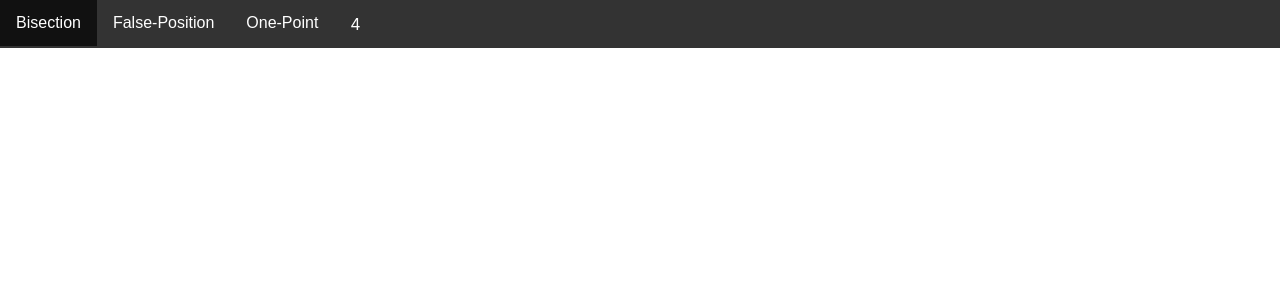
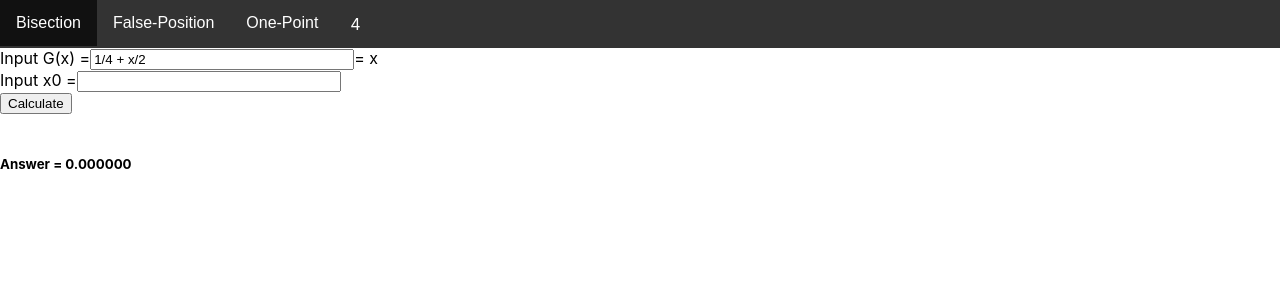
Before and after one commit to nut2334/NumerProject, a React (Create React App) app: page /Newton-Raphson in a window 1280 px wide. Shown: the top 300 px of the page. Built offline with nearby package versions, Linux system fonts and the light colour scheme.

Commit message:
3/30/2023

```diff
--- a/package.json
+++ b/package.json
@@ -10,6 +10,7 @@
     "@types/node": "^16.18.12",
     "@types/react": "^18.0.27",
     "@types/react-dom": "^18.0.10",
+    "electron-react-titlebar": "^1.2.1",
     "mathjs": "^11.5.1",
     "react": "^18.2.0",
     "react-bootstrap": "^2.7.0",
--- a/src/App.tsx
+++ b/src/App.tsx
@@ -5,6 +5,7 @@ import { BrowserRouter, Route, Routes } from 'react-router-dom';
 import Bisection from './Bisection';
 import FalsePosition from './False-Position';
 import OnePoint from './One-Point';
+import NewtonRaphson from './Newton-Raphson';
 
 function App() {
   return (
@@ -14,6 +15,7 @@ function App() {
         <Route path="/Bisection" element={<Bisection />} />
         <Route path="/False-Position" element={<FalsePosition />} />
         <Route path="/One-Point" element={<OnePoint />} />
+        <Route path="/Newton-Raphson" element={<NewtonRaphson />} />
       </Routes>
     </BrowserRouter>
   );
--- a/src/Newton-Raphson.tsx
+++ b/src/Newton-Raphson.tsx
@@ -1,9 +1,122 @@
-import React from 'react'
+import React, { useState } from 'react';
+import { Button, Container, Form, Table } from "react-bootstrap";
+import { evaluate } from 'mathjs'
+import Chart2 from './Chart2';
 
-const NewtonRaphson = () => {
+interface Type {
+  iteration: number;
+  X0: number;
+  Error: number;
+}
+
+const OnePoint = () => {
+  const [Equation, setEquation] = useState("1/4 + x/2")
+  const inputEquation = (event: React.ChangeEvent<HTMLInputElement>) => {
+    console.log(event.target.value)
+    setEquation(event.target.value)
+  }
+  const [X0, setX0] = useState<string>('0')
+  const inputX0 = (event: React.ChangeEvent<HTMLInputElement>) => {
+    console.log(event.target.value)
+    setX0(event.target.value)
+  }
+  const [html, setHtml] = useState<JSX.Element | null>(null);
+  const [valueIter, setValueIter] = useState<number[]>([]);
+  const [valueX0, setValueX0] = useState<number[]>([]);
+  const [ea, setEa] = useState<number[]>([]);
+
+  const calculateRoot = () => {
+    const x0num = parseFloat(X0)
+    const show = CalNewtonRaphson(x0num);
+
+    setHtml(print(show));
+
+    console.log(valueIter)
+    console.log(valueX0)
+  }
+
+  const error = (xnew: number, xold: number) => {
+    console.log(xold, xnew);
+    return Math.abs((xnew - xold) / xnew) * 100
+  };
+  const [X, setX] = useState(0);
+  var fX0, xold = 0;
+  const CalNewtonRaphson = (x0: number) => {
+    fX0 = evaluate(Equation, { x: x0 });
+    var temp: Type[] = [];
+    var iter = 0, ea = 100;
+
+    x0 = evaluate(Equation, { x: x0 });
+    ea = error(x0, xold);
+        console.log(x0, xold);
+        const obj: Type = {
+          iteration: iter,
+          X0: x0,
+          Error: ea
+        }
+        temp.push(obj);
+        xold = x0;
+        if(x0 == evaluate(Equation+"-x", { x: x0 })){
+          return temp;
+        }
+        iter++;
+        return temp;
+  }
+
+  const print = (data: Type[]) => {
+    console.log(data)
+    setValueIter(data.map((x) => x.iteration));
+    setValueX0(data.map((x) => x.X0));
+    setEa(data.map((x) => x.Error));
+    return (
+      <Container>
+        <Table striped bordered hover variant="dark">
+          <thead>
+            <tr>
+              <th>Iteration</th>
+              <th>X0</th>
+              <th>ERROR</th>
+            </tr>
+          </thead>
+          <tbody>
+            {data.map((element, index) => {
+              return (
+                <tr key={index}>
+                  <td>{element.iteration}</td>
+                  <td>{element.X0.toFixed(2)}</td>
+                  <td>{element.Error.toFixed(2)}</td>
+                </tr>)
+            })}
+          </tbody>
+        </Table>
+      </Container>
+
+    );
+  }
+
   return (
-    <div>Newton-Raphson</div>
+    <Container>
+      <Form >
+        <Form.Group className="mb-3">
+          <Form.Label>Input G(x) =</Form.Label>
+          <input type="text" id="equation" value={Equation} onChange={inputEquation} style={{ width: "20%", margin: "0 auto" }} className="form-control"></input>
+          = x <br></br>
+          <Form.Label>Input x0 =</Form.Label>
+          <input type="number" id="X0" onChange={inputX0} style={{ width: "20%", margin: "0 auto" }} className="form-control"></input>
+        </Form.Group>
+        <Button variant="dark" onClick={calculateRoot}>
+          Calculate
+        </Button>
+      </Form>
+      <br></br>
+      <h5>Answer = {X.toPrecision(7)}</h5>
+      {valueIter.length > 0 && <Chart2 iteration={valueIter} X0={valueX0} Error={ea} />}
+      <Container>
+        {html}
+      </Container>
+
+    </Container>
   )
 }
 
-export default NewtonRaphson
+export default OnePoint
```
Also changed, not shown: src/Bisection.tsx (+0 -7 lines), src/App.css (line endings or trailing spaces), 1 other file (tests, documents, lock files or other folders).
